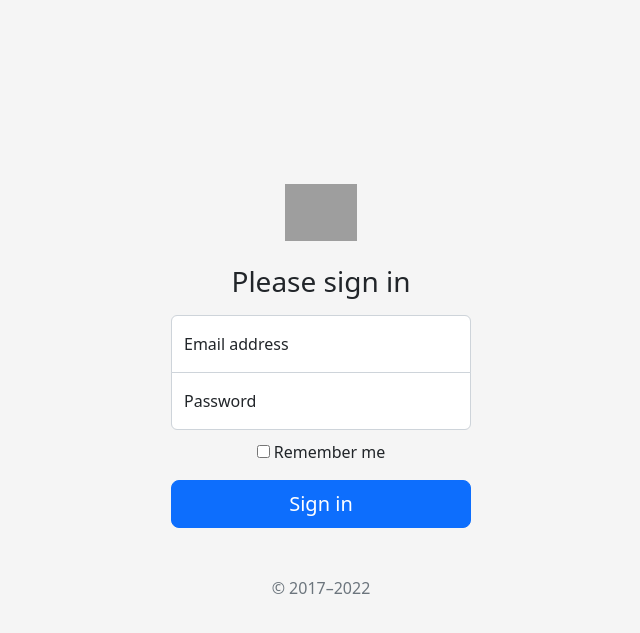
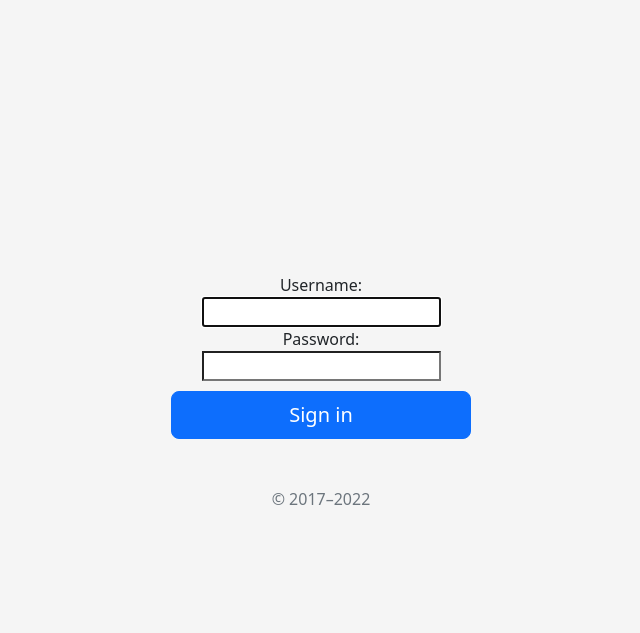
Before and after one commit to zyenapz/SentiFaculty, a Django app: page /visualizer/login/ in a window 1280 px wide. Shown: the top 633 px of the page, without its empty margins (319-959 px from the left). Run offline with Django 4.2, Linux system fonts and the light colour scheme; grey boxes are pictures that could not be loaded.

Commit message:
working on visualizer app, need to style login form

```diff
--- a/sentifaculty/sentifaculty/settings.py
+++ b/sentifaculty/sentifaculty/settings.py
@@ -123,3 +123,4 @@ STATIC_URL = 'static/'
 # https://docs.djangoproject.com/en/4.1/ref/settings/#default-auto-field
 
 DEFAULT_AUTO_FIELD = 'django.db.models.BigAutoField'
+LOGIN_REDIRECT_URL = 'visualizer-home'
--- a/sentifaculty/visualizer/templates/visualizer/login.html
+++ b/sentifaculty/visualizer/templates/visualizer/login.html
@@ -8,24 +8,9 @@
 {% block content %}
 <div class="text-center container-fluid">
     <main class="form-signin w-100 m-auto">
-        <form>
-            <img class="mb-4" src="/docs/5.2/assets/brand/bootstrap-logo.svg" alt="" width="72" height="57">
-            <h1 class="h3 mb-3 fw-normal">Please sign in</h1>
-
-            <div class="form-floating">
-                <input type="email" class="form-control" id="floatingInput" placeholder="name@example.com">
-                <label for="floatingInput">Email address</label>
-            </div>
-            <div class="form-floating">
-                <input type="password" class="form-control" id="floatingPassword" placeholder="Password">
-                <label for="floatingPassword">Password</label>
-            </div>
-
-            <div class="checkbox mb-3">
-                <label>
-                    <input type="checkbox" value="remember-me"> Remember me
-                </label>
-            </div>
+        <form method="post">
+            {%csrf_token%}
+            {{form}}
             <button class="w-100 btn btn-lg btn-primary" type="submit">Sign in</button>
             <p class="mt-5 mb-3 text-muted">© 2017–2022</p>
         </form>
--- a/sentifaculty/visualizer/urls.py
+++ b/sentifaculty/visualizer/urls.py
@@ -4,7 +4,7 @@ from . import views
 from django.contrib.auth import views as auth_views
 
 urlpatterns = [
-    path('', views.visualizer_dropoff, name="visualizer-dropoff"),
+    path('', views.visualizer_home, name="visualizer-home"),
     path('login/', auth_views.LoginView.as_view(template_name='visualizer/login.html',
          extra_context={'title': "Visualizer"}), name='login'),
     path('logout/', auth_views.LogoutView.as_view(), name='logout'),
--- a/sentifaculty/visualizer/views.py
+++ b/sentifaculty/visualizer/views.py
@@ -2,5 +2,5 @@ from django.shortcuts import render
 from django.http import HttpResponse
 
 # Create your views here.
-def visualizer_dropoff(request):
+def visualizer_home(request):
     return HttpResponse("testing attention please")
```
